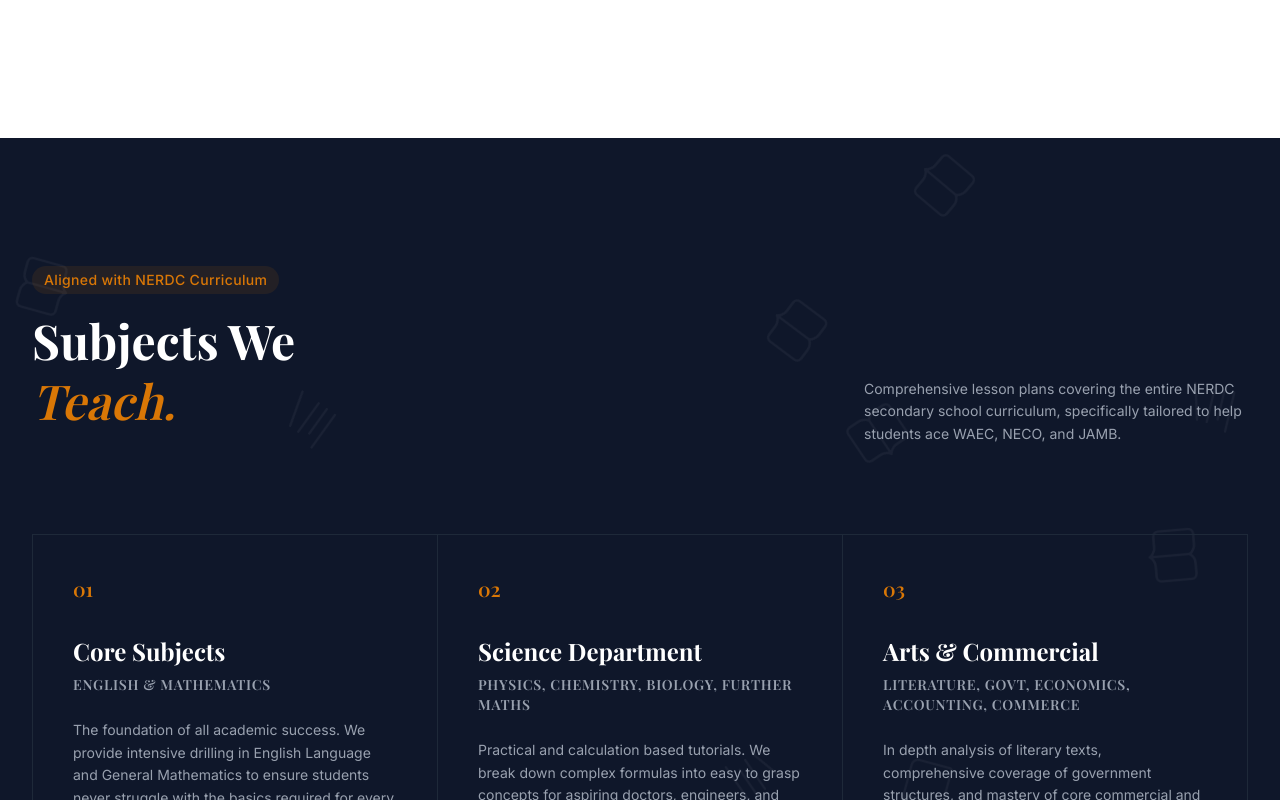
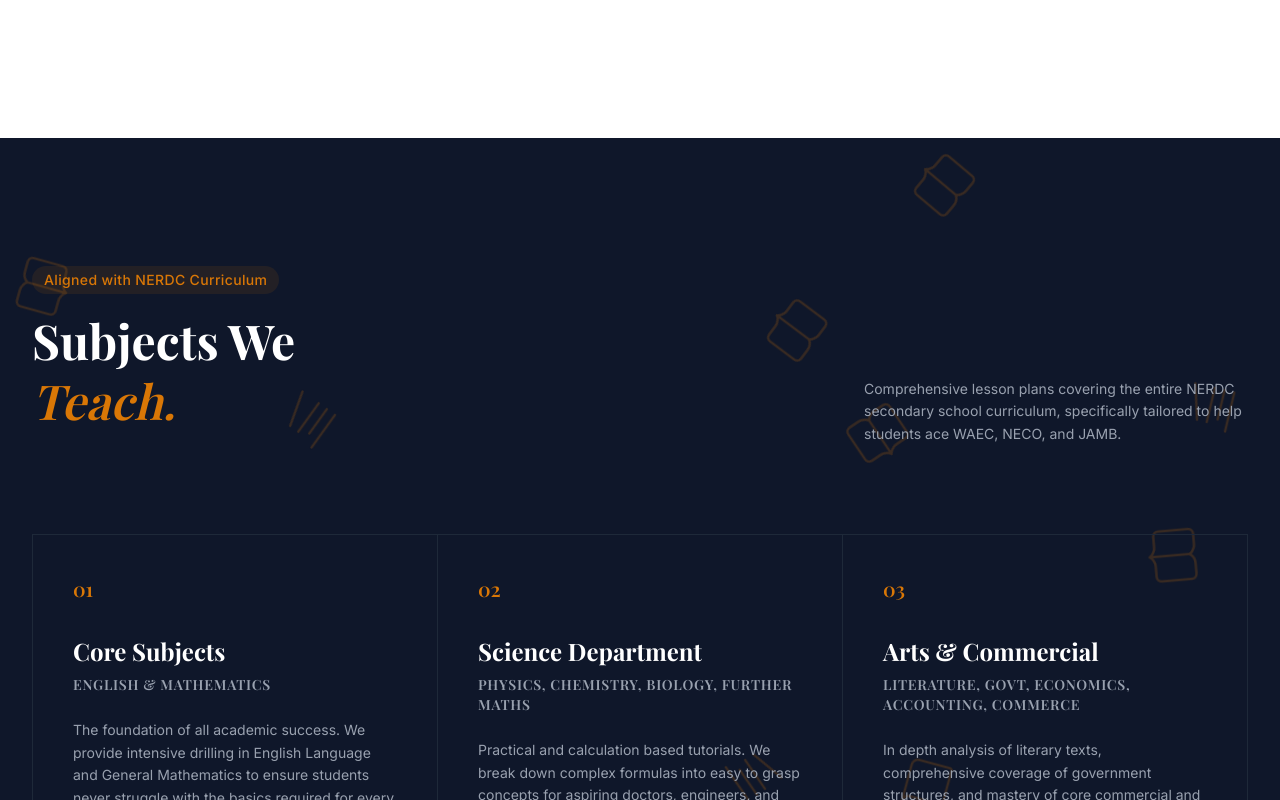
Before and after one commit to DavidDeez/peculiar_treasure_academy, a React (Vite) app: page / in a window 1280 px wide. Shown: the part 2620-3420 px from the top of the page. Built offline with nearby package versions, Linux system fonts and the light colour scheme; no server answers; a web font is replaced by a local one.

Commit message:
Fix visibility and initial sizing of floating physics icons

```diff
--- a/src/components/FloatingIcons.tsx
+++ b/src/components/FloatingIcons.tsx
@@ -22,8 +22,8 @@ const FloatingIcons: React.FC = () => {
   useEffect(() => {
     if (!containerRef.current) return;
 
-    const width = containerRef.current.clientWidth;
-    const height = containerRef.current.clientHeight;
+    const width = containerRef.current.clientWidth || (typeof window !== 'undefined' ? window.innerWidth : 1000);
+    const height = containerRef.current.clientHeight || 500;
 
     // Initialize particles
     const particleCount = 12;
@@ -49,8 +49,8 @@ const FloatingIcons: React.FC = () => {
 
     const animate = () => {
       if (!containerRef.current) return;
-      const w = containerRef.current.clientWidth;
-      const h = containerRef.current.clientHeight;
+      const w = containerRef.current.clientWidth || width;
+      const h = containerRef.current.clientHeight || height;
       const p = particlesRef.current;
 
       // Update positions
@@ -133,13 +133,15 @@ const FloatingIcons: React.FC = () => {
     }
   };
 
+  if (!isReady) return <div ref={containerRef} className="absolute inset-0 z-0 opacity-0" />;
+
   return (
-    <div ref={containerRef} className="absolute inset-0 z-0 overflow-hidden opacity-5 pointer-events-none">
+    <div ref={containerRef} className="absolute inset-0 z-0 overflow-hidden opacity-20 pointer-events-none">
       {particlesRef.current.map((p) => (
         <div
           key={p.id}
           id={`particle-${p.id}`}
-          className="absolute top-0 left-0 text-white will-change-transform"
+          className="absolute top-0 left-0 text-brand-gold will-change-transform"
           style={{
             width: p.radius * 2,
             height: p.radius * 2,
```
